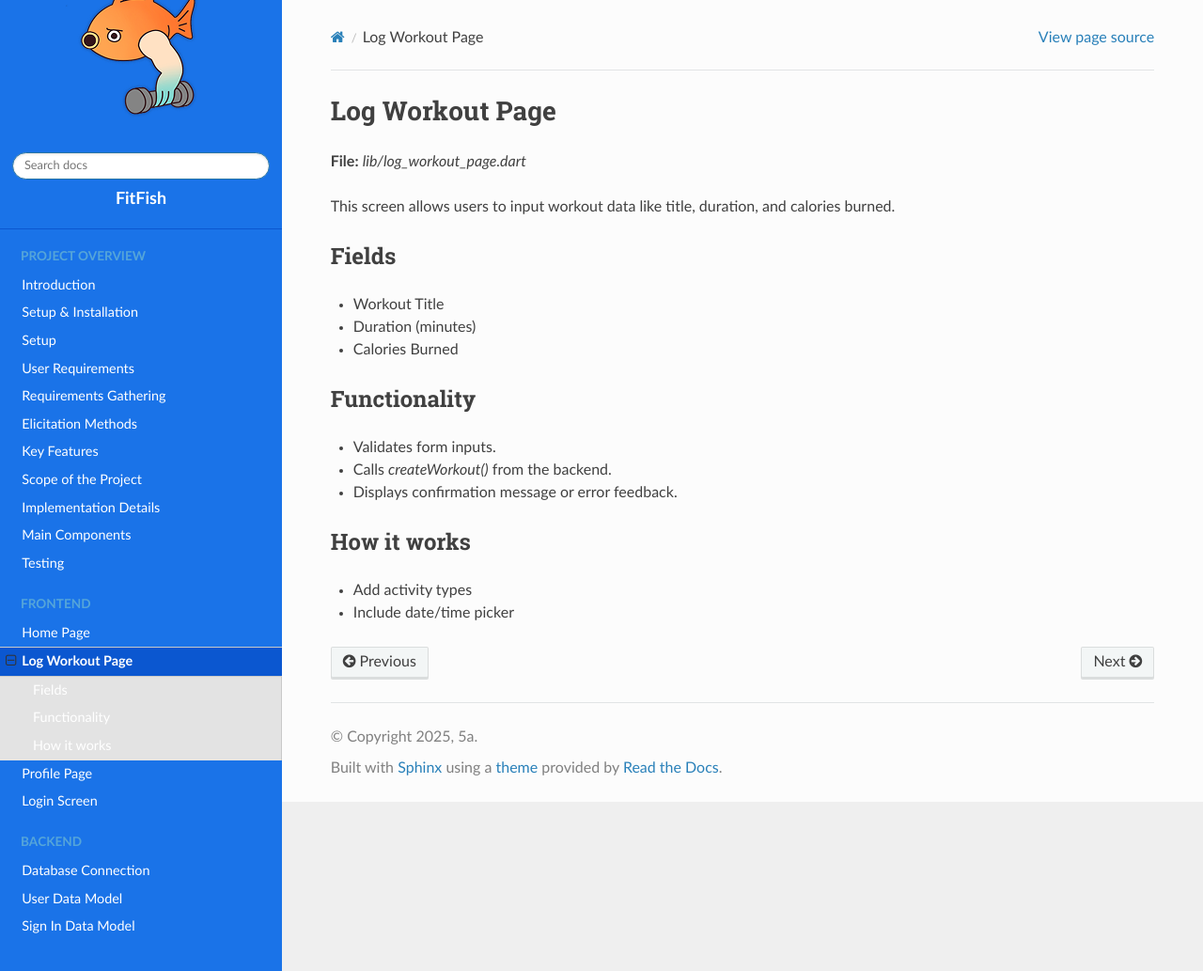
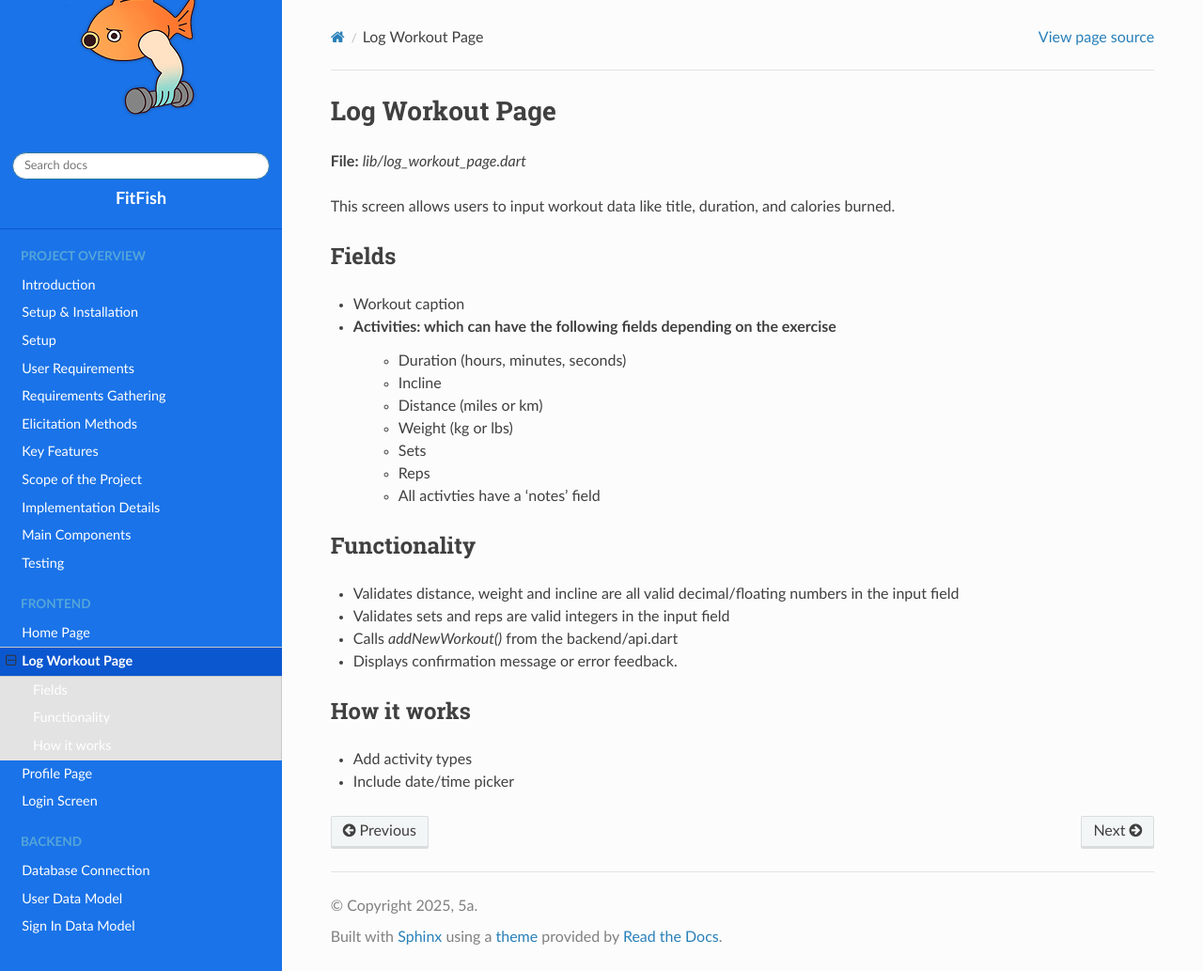
Before and after one commit to 5a-Fitness-App/5a-Code-Documentation, a Sphinx documentation site: the page built from docs/source/frontend/log_workout_page.rst, in a window 1280 px wide and 1033 px high. Shown: the whole window at 94% size. Built offline with Sphinx 7.4.7 and the Read the Docs theme 3.1.0, drawn with Linux system fonts in a browser that asks for light colours.

Commit message:
added some information to the frontend for home page, log workout and profile page

```diff
--- a/docs/source/frontend/log_workout_page.rst
+++ b/docs/source/frontend/log_workout_page.rst
@@ -8,15 +8,22 @@ This screen allows users to input workout data like title, duration, and calorie
 Fields
 ------
 
-- Workout Title
-- Duration (minutes)
-- Calories Burned
+- Workout caption
+- Activities: which can have the following fields depending on the exercise
+    - Duration (hours, minutes, seconds)
+    - Incline
+    - Distance (miles or km)
+    - Weight (kg or lbs)
+    - Sets
+    - Reps
+    - All activties have a 'notes' field
 
 Functionality
 -------------
 
-- Validates form inputs.
-- Calls `createWorkout()` from the backend.
+- Validates distance, weight and incline are all valid decimal/floating numbers in the input field
+- Validates sets and reps are valid integers in the input field
+- Calls `addNewWorkout()` from the backend/api.dart
 - Displays confirmation message or error feedback.
 
 How it works
```
Also changed, not shown: docs/source/frontend/home_page.rst (+12 -7 lines), docs/source/frontend/profile_page.rst (+4 -4 lines).
